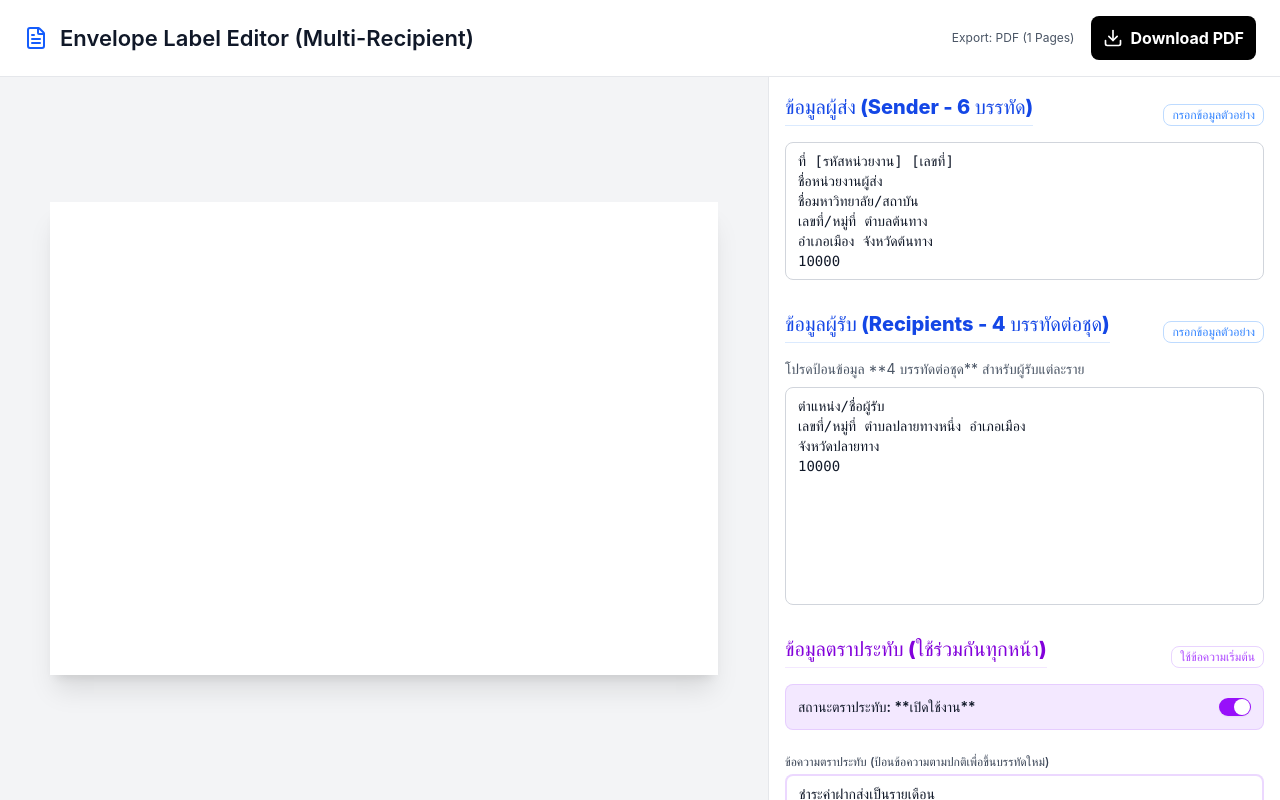
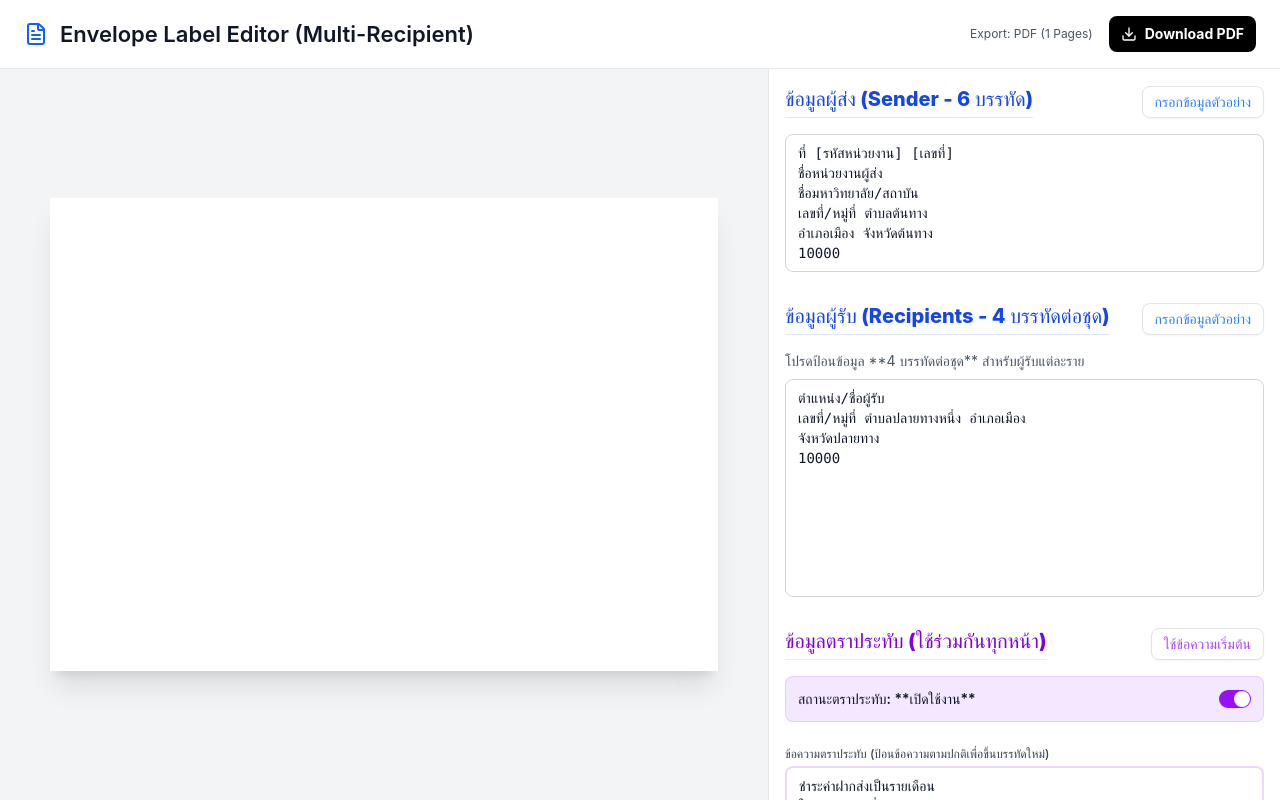
Before and after one commit to s1n-c0s/word-better-exp, a React (Vite) app: page / in a window 1280 px wide. Built offline with nearby package versions, Linux system fonts and the light colour scheme.

Commit message:
= make it use component

```diff
--- a/src/App.tsx
+++ b/src/App.tsx
@@ -1,7 +1,8 @@
 import { useState, useEffect, useCallback, ChangeEvent } from "react";
 import { Download, FileText } from "lucide-react";
 import jsPDF from "jspdf";
-import { Switch } from "@/components/ui/switch";
+import { Switch } from "@/components/ui/switch"; // 💡 นำเข้า Switch
+import { Button } from "@/components/ui/button"; // 💡 นำเข้า Button Component
 
 // ไฟล์ฟอนต์ที่ถูกแปลงแล้ว: ตรวจสอบให้แน่ใจว่าไฟล์เหล่านี้ถูกโหลดในโปรเจกต์ของคุณ
 import "./fonts/thsarabunnew-normal.js";
@@ -366,13 +367,16 @@ export default function DocumentEditor() {
             <div className="text-xs text-gray-600 dark:text-gray-400 mr-2 hidden sm:block">
               Export: PDF ({recipientsData.length} Pages)
             </div>
-            <button
+            {/* 💡 ใช้ Button Component สำหรับ Download */}
+            <Button
               onClick={handleDownload}
-              className="inline-flex items-center gap-2 px-3 py-2.5 text-medium  font-bold bg-black text-white rounded-md hover:bg-blue-700 transition-colors"
+              className="font-bold bg-black text-white hover:bg-blue-700 transition-colors"
+              variant="default" // หรือ 'secondary'
+              size="default" // เพื่อให้ดูเด่น
             >
               <Download className="w-5 h-5" />
               Download PDF
-            </button>
+            </Button>
           </div>
         </div>
 
@@ -408,12 +412,15 @@ export default function DocumentEditor() {
                   <h2 className="text-lg lg:text-xl font-extrabold text-blue-700 dark:text-blue-400 border-b border-blue-100 pb-1">
                     ข้อมูลผู้ส่ง (Sender - 6 บรรทัด)
                   </h2>
-                  <button
+                  {/* 💡 ใช้ Button Component */}
+                  <Button
                     onClick={() => fillExampleData("sender")}
-                    className="text-xs font-semibold text-blue-500 hover:text-blue-700 dark:text-blue-400 dark:hover:text-blue-200 transition-colors px-2 py-0.5 rounded-md border border-blue-200 dark:border-blue-700"
+                    variant="outline"
+                    size="sm"
+                    className="text-blue-500 hover:text-blue-700 dark:text-blue-400 dark:hover:text-blue-200 transition-colors"
                   >
                     กรอกข้อมูลตัวอย่าง
-                  </button>
+                  </Button>
                 </div>
                 <textarea
                   value={senderInput}
@@ -435,12 +442,15 @@ export default function DocumentEditor() {
                   <h2 className="text-lg lg:text-xl font-extrabold text-blue-700 dark:text-blue-400 border-b border-blue-100 pb-1">
                     ข้อมูลผู้รับ (Recipients - 4 บรรทัดต่อชุด)
                   </h2>
-                  <button
+                  {/* 💡 ใช้ Button Component */}
+                  <Button
                     onClick={() => fillExampleData("recipient")}
-                    className="text-xs font-semibold text-blue-500 hover:text-blue-700 dark:text-blue-400 dark:hover:text-blue-200 transition-colors px-2 py-0.5 rounded-md border border-blue-200 dark:border-blue-700"
+                    variant="outline"
+                    size="sm"
+                    className="text-blue-500 hover:text-blue-700 dark:text-blue-400 dark:hover:text-blue-200 transition-colors"
                   >
                     กรอกข้อมูลตัวอย่าง
-                  </button>
+                  </Button>
                 </div>
                 <p className="text-sm text-gray-600 dark:text-gray-400 mb-2">
                   โปรดป้อนข้อมูล **4 บรรทัดต่อชุด** สำหรับผู้รับแต่ละราย
@@ -470,12 +480,15 @@ export default function DocumentEditor() {
                   <h2 className="text-lg lg:text-xl font-extrabold text-purple-700 dark:text-purple-400 border-b border-purple-100 pb-1">
                     ข้อมูลตราประทับ (ใช้ร่วมกันทุกหน้า)
                   </h2>
-                  <button
+                  {/* 💡 ใช้ Button Component */}
+                  <Button
                     onClick={() => fillExampleData("stamp")}
-                    className="text-xs font-semibold text-purple-500 hover:text-purple-700 dark:text-purple-400 dark:hover:text-purple-200 transition-colors px-2 py-0.5 rounded-md border border-purple-200 dark:border-purple-700"
+                    variant="outline"
+                    size="sm"
+                    className="text-purple-500 hover:text-purple-700 dark:text-purple-400 dark:hover:text-purple-200 transition-colors"
                   >
                     ใช้ข้อความเริ่มต้น
-                  </button>
+                  </Button>
                 </div>
 
                 {/* 💡 Switch Component Area - พื้นหลังสีม่วงอ่อน */}
```
